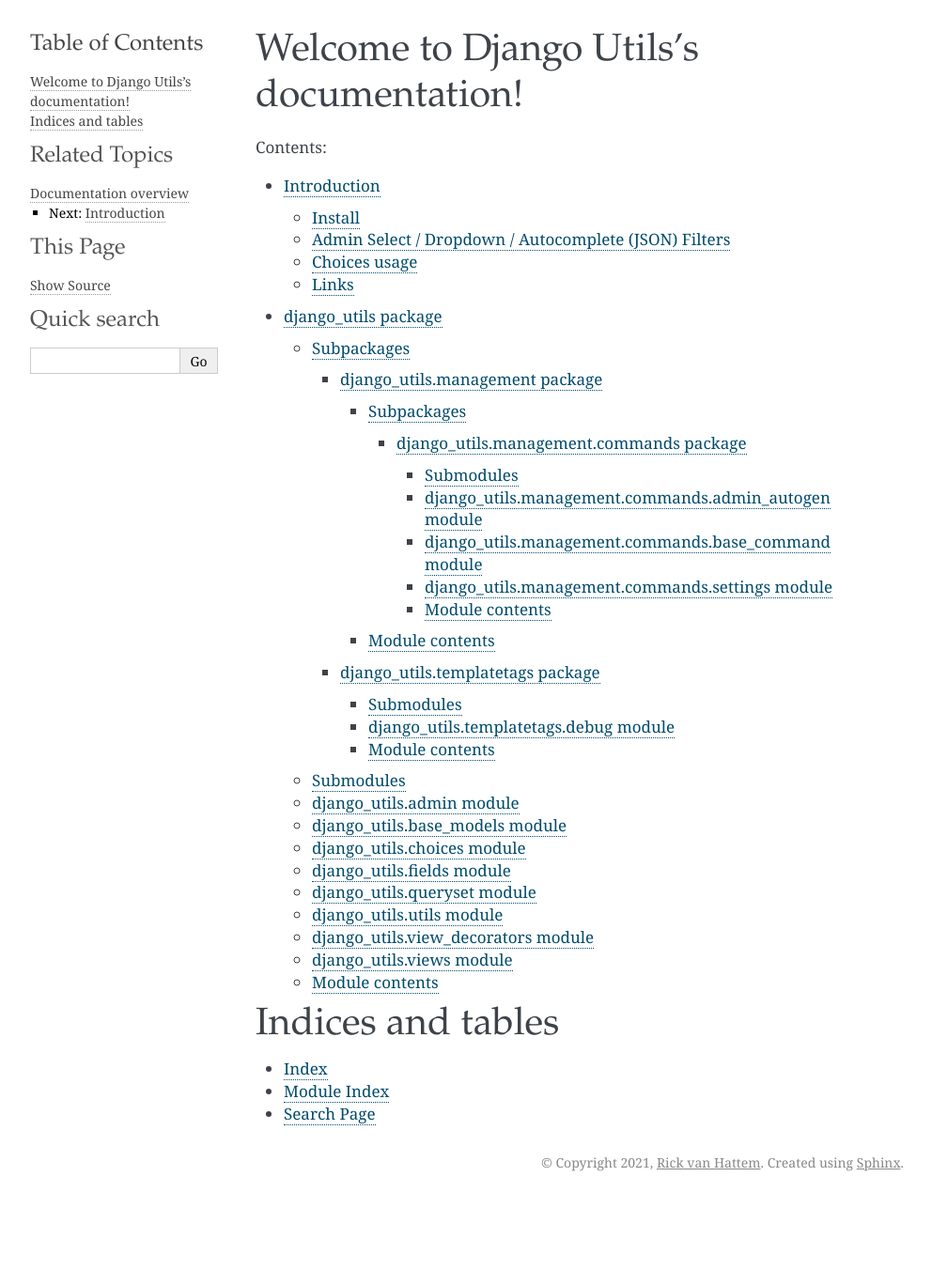
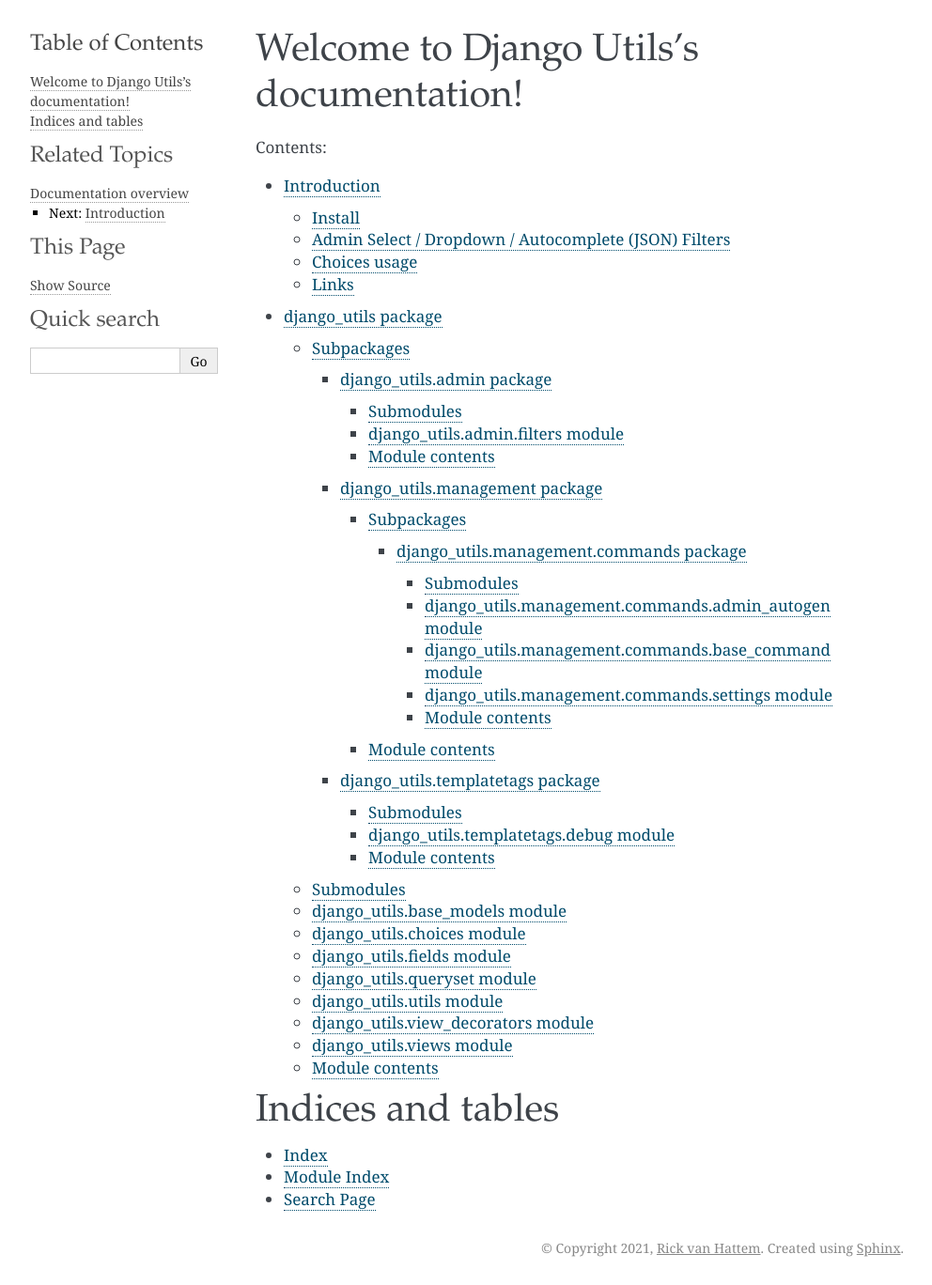
Before and after one commit to wolph/django-utils, a Sphinx documentation site: the page built from docs/index.rst, in a window 1280 px wide. Shown: the whole page at 94% size, without its empty margins (148-1140 px from the left). Built offline with Sphinx 7.4.7, drawn with Linux system fonts in a browser that asks for light colours; before the commit the page ends 1277 px from its top, so only the background shows below that; part of the change alters nothing that is shown.

Commit message:
fixed docs

```diff
--- a/docs/django_utils.rst
+++ b/docs/django_utils.rst
@@ -6,19 +6,12 @@ Subpackages
 
 .. toctree::
 
+    django_utils.admin
     django_utils.management
     django_utils.templatetags
 
 Submodules
 ----------
-
-django_utils.admin module
--------------------------
-
-.. automodule:: django_utils.admin
-    :members:
-    :undoc-members:
-    :show-inheritance:
 
 django_utils.base_models module
 -------------------------------
```
